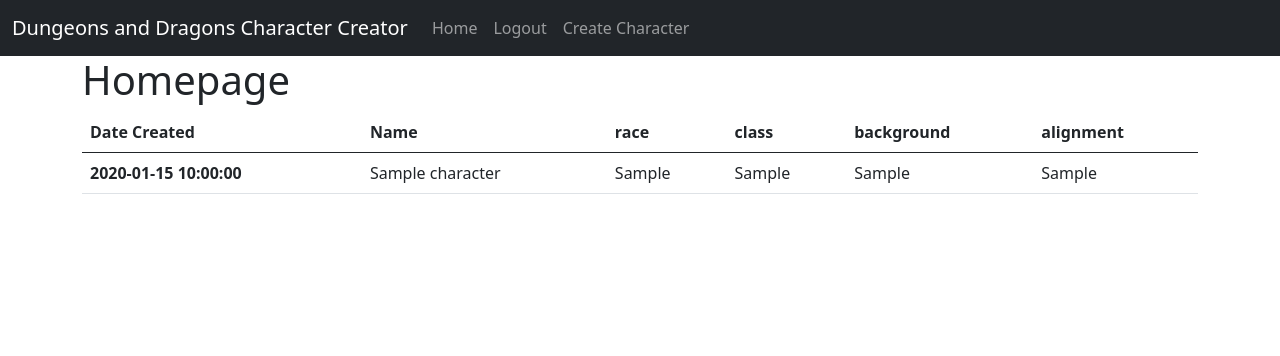
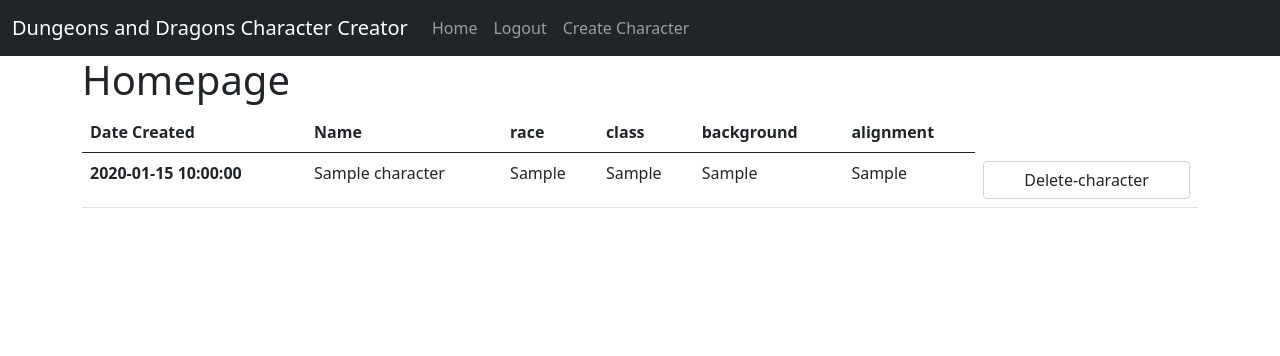
Before and after one commit to nohemi7/Dungeons_and_Dragons_Web_App, a Flask app: page / in a window 1280 px wide. Shown: the top 356 px of the page. Run offline with Flask 2, Linux system fonts and the light colour scheme; a user stored in the database is signed in; tables that the repository leaves empty hold one stand-in row (values such as "Sample post").

Commit message:
Final Implementation of Character Creator Web App

```diff
--- a/website/templates/home.html
+++ b/website/templates/home.html
@@ -25,6 +25,12 @@
             <td>{{ character.char_class }}</td>
             <td>{{ character.char_background }}</td>
             <td>{{ character.char_alignment }}</td>
+            <td>
+              <form action="/delete-character" method="post">
+                <input name="id" type="hidden" value="{{ character.id }}">
+                <input class="form-control" type="submit" value="Delete-character">
+            </form>
+            </td>
           </tr>
         {% endfor %}
         </tbody>
--- a/website/templates/layout.html
+++ b/website/templates/layout.html
@@ -65,5 +65,9 @@
           </div>
 
         <script src="https://cdn.jsdelivr.net/npm/bootstrap@5.0.2/dist/js/bootstrap.bundle.min.js" integrity="sha384-MrcW6ZMFYlzcLA8Nl+NtUVF0sA7MsXsP1UyJoMp4YLEuNSfAP+JcXn/tWtIaxVXM" crossorigin="anonymous"></script>
+        <script>
+          type="text/javascript"
+          src="{{ url_for('static', filename='index.js') }}"
+        </script>
     </body>
 </html>
--- a/website/views.py
+++ b/website/views.py
@@ -1,7 +1,9 @@
-from flask import Blueprint, render_template, request, flash, redirect, url_for
+from flask import Blueprint, render_template, request, flash, redirect, url_for, jsonify
 from flask_login import login_required, current_user
 from .models import Character
 from . import db
+import json
+
 #Set up blueprint for our flask app
 views = Blueprint('views', __name__)
 
@@ -93,3 +95,14 @@
 
     return render_template("char_creator.html", user=current_user, char_races=char_races,
         char_classes=char_classes, char_backgrounds=char_backgrounds, char_alignments=char_alignments)
+
+
+@views.route('/delete-character', methods=['POST'])
+def delete_row():
+    id = request.form.get("id")
+    if id:
+        character = Character.query.get(id)
+        db.session.delete(character)
+        db.session.commit()
+
+    return redirect(url_for("views.home"))
```
Also changed, not shown: website/index.js (added).
